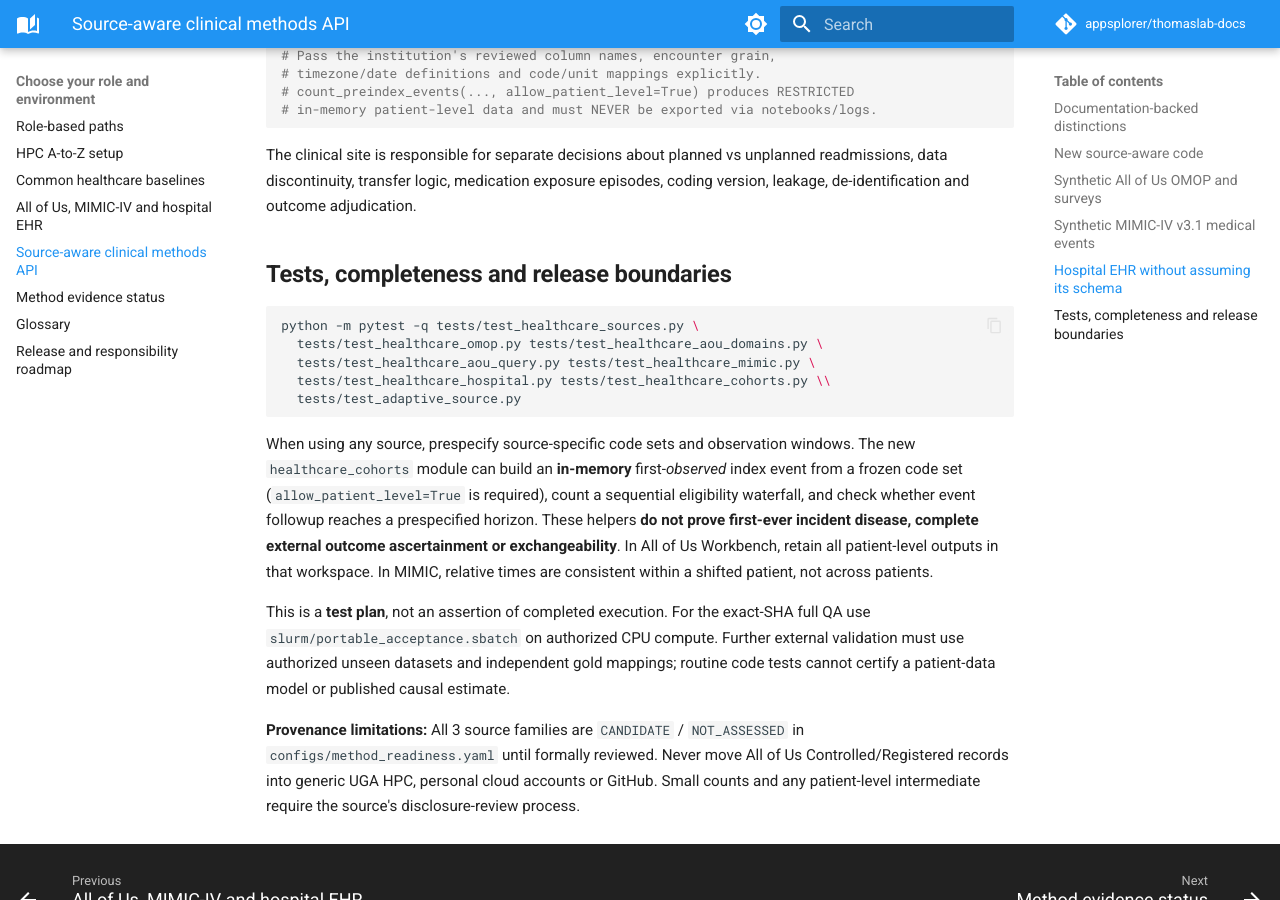
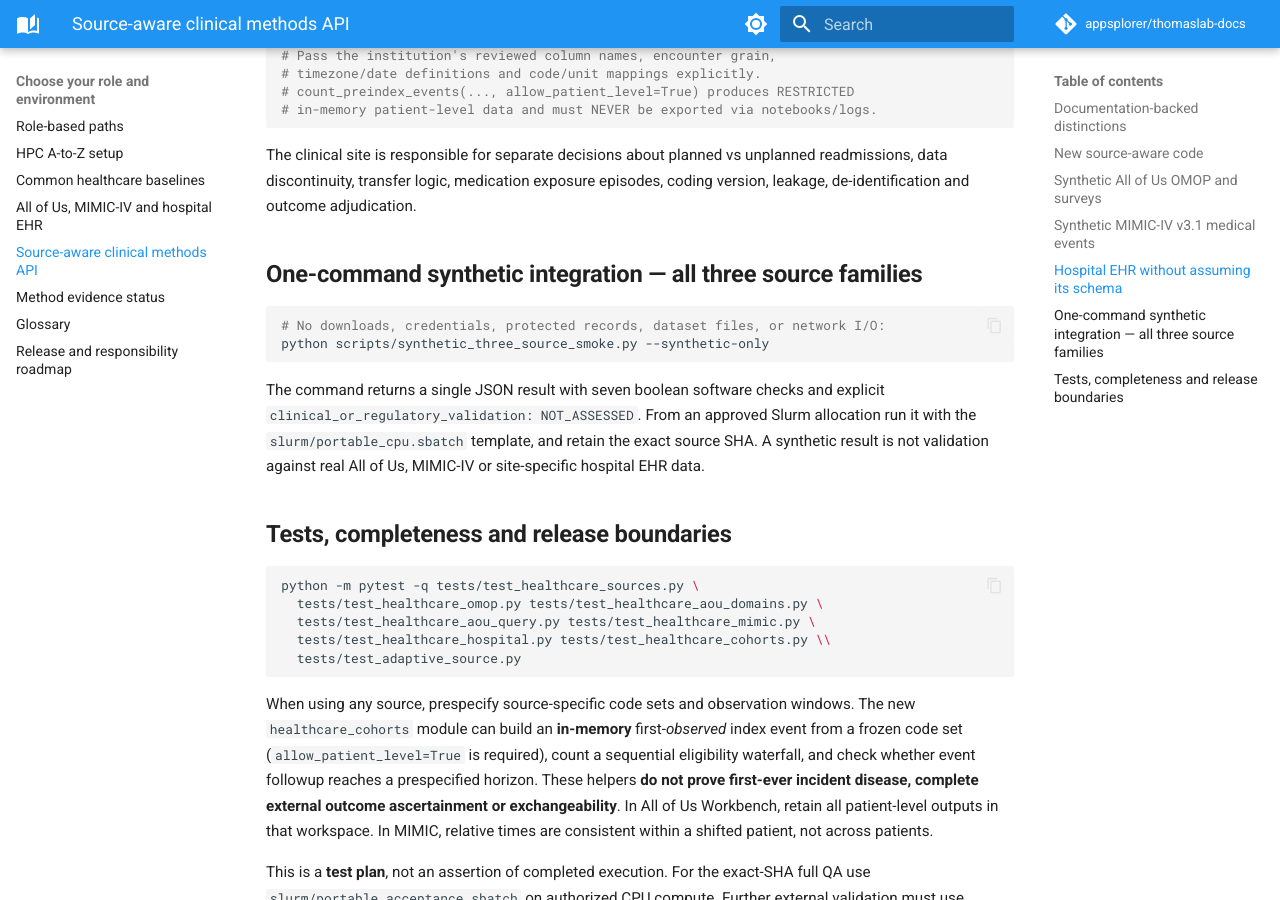
Before and after one commit to appsplorer/thomaslab-docs, an MkDocs documentation site: the page built from docs/guides/clinical-dataset-methods.md, in a window 1280 px wide and 900 px high, scrolled down 3717 px. Built offline with MkDocs 1.6.1 and Material for MkDocs 9.7.7, drawn with Linux system fonts in a browser that asks for light colours; comment, search, counter and statistics services are not loaded.

Commit message:
docs(hpc): one-command synthetic All of Us/MIMIC/hospital verification without real data

```diff
--- a/docs/guides/clinical-dataset-methods.md
+++ b/docs/guides/clinical-dataset-methods.md
@@ -148,6 +148,20 @@ The clinical site is responsible for separate decisions about planned vs
 unplanned readmissions, data discontinuity, transfer logic, medication exposure
 episodes, coding version, leakage, de-identification and outcome adjudication.
 
+## One-command synthetic integration — all three source families
+
+~~~bash
+# No downloads, credentials, protected records, dataset files, or network I/O:
+python scripts/synthetic_three_source_smoke.py --synthetic-only
+~~~
+
+The command returns a single JSON result with seven boolean software checks
+and explicit `clinical_or_regulatory_validation: NOT_ASSESSED`.
+From an approved Slurm allocation run it with the
+`slurm/portable_cpu.sbatch` template, and retain the exact source SHA.
+A synthetic result is not validation against real All of Us, MIMIC-IV
+or site-specific hospital EHR data.
+
 ## Tests, completeness and release boundaries
 
 ~~~bash
```
